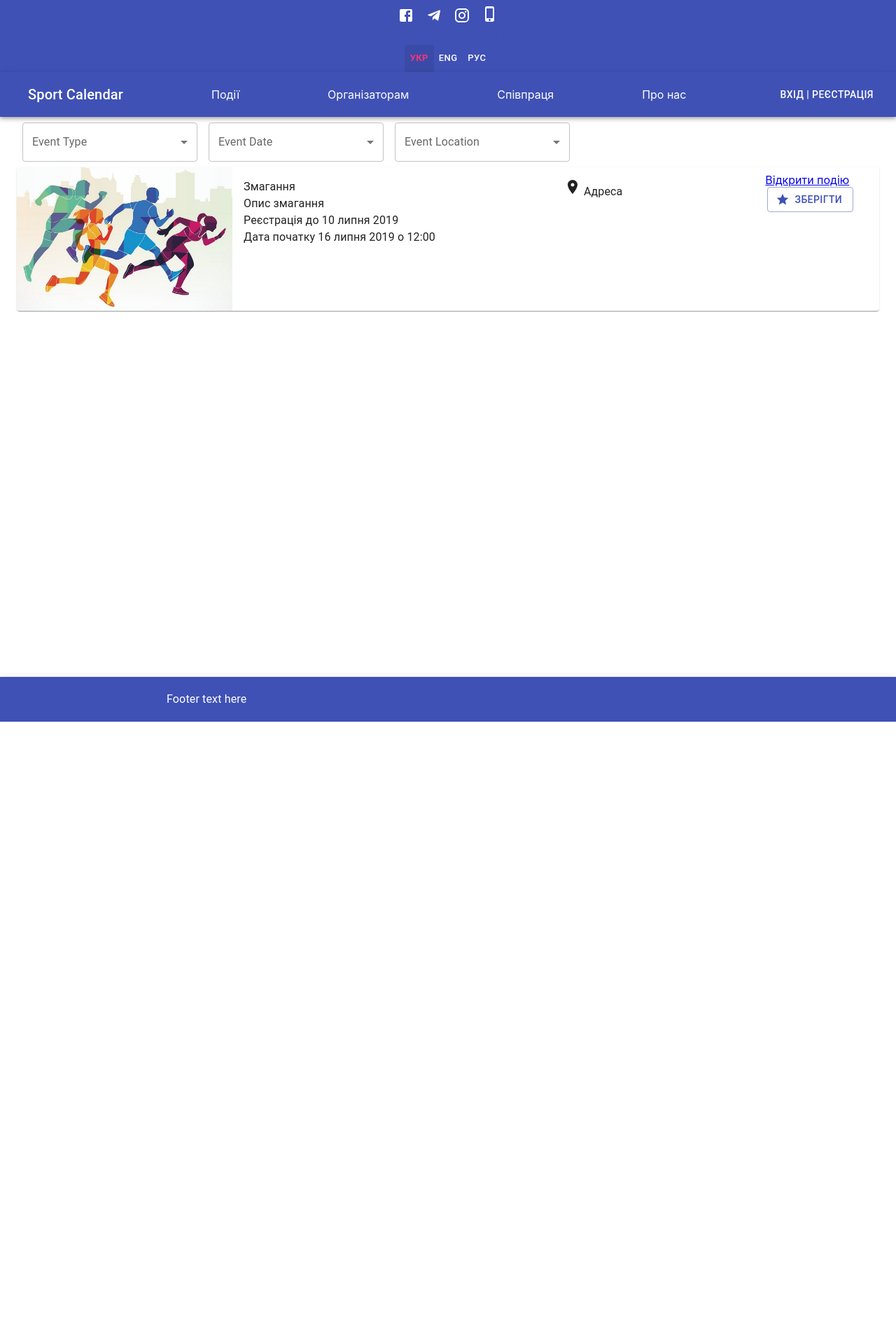
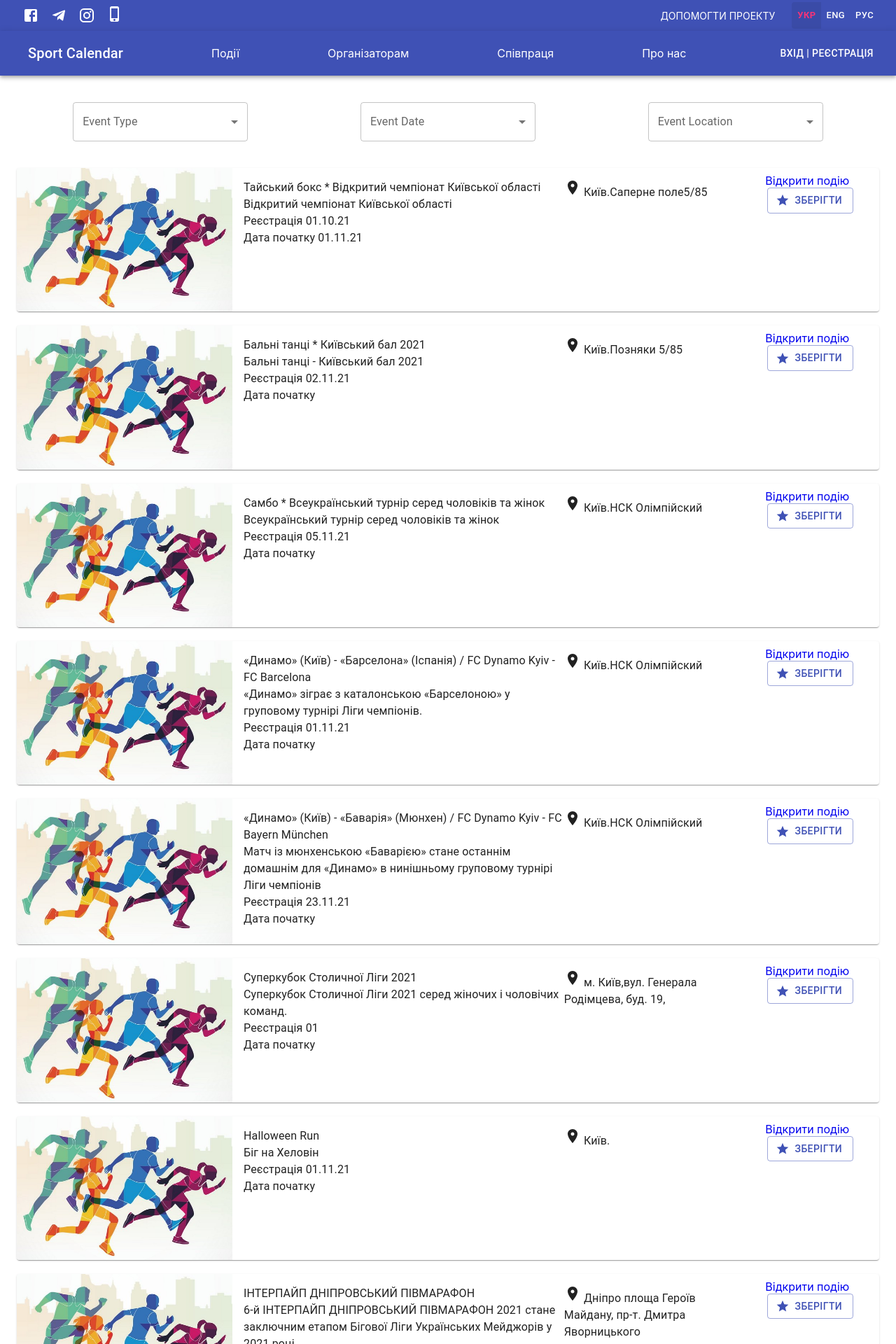
Before and after one commit to raa-intern/sportcalendar, a React (Create React App) app: page / in a window 1280 px wide. Shown: the top 1920 px of the page at 70% size. Before the commit the page ends 1031 px from the top, so only its background shows below. Built offline with nearby package versions, Linux system fonts and the light colour scheme.

Commit message:
add data

```diff
--- a/src/components/EventCard.jsx
+++ b/src/components/EventCard.jsx
@@ -12,11 +12,35 @@ import RoomIcon from "@mui/icons-material/Room";
 import StarIcon from "@mui/icons-material/Star";
 import image from "../assets/images/image.jpg";
 import { NavLink } from "react-router-dom";
+import { createStyles, makeStyles } from "@mui/styles";
 
-export default function EventCard() {
+const useStyles = makeStyles(() =>
+  createStyles({
+    name: {
+      fontWeight: "500",
+    },
+  })
+);
+
+export default function EventCard({ event }) {
+  const {
+    // id,
+    name,
+    // type,
+    // category,
+    description,
+    location,
+    registration_date,
+    start_date,
+    // finish_date,
+    // tags,
+  } = event;
+
+  const classes = useStyles();
+
   return (
     <>
-      <Card sx={{ display: "flex" }}>
+      <Card sx={{ display: "flex", mb: "20px" }}>
         <Grid container>
           <Grid item xs={3}>
             <CardMedia
@@ -30,14 +54,14 @@ export default function EventCard() {
             <CardContent>
               <Grid container>
                 <Grid item xs={8}>
-                  <Typography>Змагання</Typography>
-                  <Typography>Опис змагання</Typography>
-                  <Typography>Реєстрація до 10 липня 2019</Typography>
-                  <Typography>Дата початку 16 липня 2019 о 12:00</Typography>
+                  <Typography className={classes.name}>{name}</Typography>
+                  <Typography>{description}</Typography>
+                  <Typography>Реєстрація {registration_date}</Typography>
+                  <Typography>Дата початку {start_date}</Typography>
                 </Grid>
                 <Grid item xs={4}>
                   <Typography>
-                    <RoomIcon /> Адреса
+                    <RoomIcon /> {location}
                   </Typography>
                 </Grid>
               </Grid>
--- a/src/components/Filter.jsx
+++ b/src/components/Filter.jsx
@@ -1,16 +1,31 @@
 import React, { useState } from "react";
 import { FormControl, InputLabel, Select, MenuItem } from "@mui/material";
+import { createStyles, makeStyles } from "@mui/styles";
+
+const useStyles = makeStyles(() =>
+  createStyles({
+    wrap: {
+      width: "100%",
+      display: "flex",
+      justifyContent: "space-around",
+      marginTop: "30px",
+      marginBottom: "30px",
+    },
+  })
+);
 
 export default function Filter() {
   const [eventType, setEventType] = useState("");
   //   const [eventDate, setEventDate] = useState("");
   //   const [eventLocation, setEventLocation] = useState("");
+  const classes = useStyles();
 
   const handleChange = (event) => {
     setEventType(event.target.value);
   };
+
   return (
-    <>
+    <div className={classes.wrap}>
       <FormControl sx={{ m: 1, minWidth: 250 }}>
         <InputLabel id="event-type">Event Type</InputLabel>
         <Select
@@ -53,6 +68,6 @@ export default function Filter() {
           <MenuItem value={30}>Веслування</MenuItem>
         </Select>
       </FormControl>
-    </>
+    </div>
   );
 }
--- a/src/components/Header.jsx
+++ b/src/components/Header.jsx
@@ -25,7 +25,7 @@ export default function ButtonAppBar() {
     <Box>
       <SecondHeader />
       <AppBar position="static">
-        <Toolbar sx={{ justifyContent: "space-between" }}>
+        <Toolbar sx={{ justifyContent: "space-between", width: "100%" }}>
           <Typography variant="h6" component="div" sx={{ ml: 2 }}>
             Sport Calendar
           </Typography>
--- a/src/components/SecondHeader.jsx
+++ b/src/components/SecondHeader.jsx
@@ -1,4 +1,5 @@
 import React from "react";
+import { NavLink } from "react-router-dom";
 import {
   AppBar,
   Stack,
@@ -43,6 +44,7 @@ const useStyles = makeStyles((theme) =>
     },
 
     donation: {
+      textDecoration: "none",
       textTransform: "uppercase",
       fontSize: "14px",
       marginRight: "24px",
@@ -56,7 +58,7 @@ export default function SecondHeader() {
   const classes = useStyles();
 
   return (
-    <AppBar position="static" className={classes.appBar}>
+    <AppBar className={classes.appBar} position="static">
       <Stack direction="row" className={classes.socialIcons}>
         <IconButton aria-label="facebook">
           <FacebookIcon />
@@ -72,9 +74,9 @@ export default function SecondHeader() {
         </Link>
       </Stack>
 
-      <Link href="#" underline="none" className={classes.donation}>
+      <NavLink to="/events" className={classes.donation}>
         Допомогти проекту
-      </Link>
+      </NavLink>
 
       <ToggleButtonGroup
         size="small"
--- a/src/db/db.json
+++ b/src/db/db.json
@@ -1,13 +1,141 @@
 [
     {
-        "id": "1",
-        "name": "",
-        "type": "",
-        "category": "",
-        "description": "",
-        "location": "",
-        "registration_date": "",
-        "date": "",
-        "tags": []
+        "id": "01",
+        "name": "Тайський бокс * Відкритий чемпіонат Київської області",
+        "type": "Тайський бокс",
+        "category": "Аматори",
+        "description": "Відкритий чемпіонат Київської області",
+        "location": "Київ.Саперне поле5/85",
+        "registration_date": "01.10.21",
+        "start_date": "01.11.21",
+        "finish_date": "01.11.21",
+        "tags": [
+            "test"
+        ]
+    },
+    {
+        "id": "02",
+        "name": "Бальні танці * Київський бал 2021",
+        "type": "Бальні танці",
+        "category": "Аматори",
+        "description": "Бальні танці - Київський бал 2021",
+        "location": "Київ.Позняки 5/85",
+        "registration_date": "02.11.21",
+        "start date": "03.11.21",
+        "finsh date": "07.11.21",
+        "tags": [
+            "test"
+        ]
+    },
+    {
+        "id": "03",
+        "name": "Самбо * Всеукраїнський турнір серед чоловіків та жінок",
+        "type": "Самбо",
+        "category": "Відкритий чемпіонат Украіни",
+        "description": "Всеукраїнський турнір серед чоловіків та жінок",
+        "location": "Київ.НСК Олімпійский",
+        "registration_date": "05.11.21",
+        "start date": "03.12.21",
+        "finsh date": "05.12.21",
+        "tags": [
+            "test"
+        ]
+    },
+    {
+        "id": "04",
+        "name": "«Динамо» (Київ) - «Барселона» (Іспанія) / FC Dynamo Kyiv - FC Barcelona",
+        "type": "Футбол",
+        "category": "Champions league",
+        "description": "«Динамо» зіграє з каталонською «Барселоною» у груповому турнірі Ліги чемпіонів.",
+        "location": "Київ.НСК Олімпійский",
+        "registration_date": "01.11.21",
+        "date": "02.11.21",
+        "tags": [
+            "test"
+        ]
+    },
+    {
+        "id": "05",
+        "name": "«Динамо» (Київ) - «Баварія» (Мюнхен) / FC Dynamo Kyiv - FC Bayern München",
+        "type": "Футбол",
+        "category": "Champions league",
+        "description": "Матч із мюнхенською «Баварією» стане останнім домашнім для «Динамо» в нинішньому груповому турнірі Ліги чемпіонів",
+        "location": "Київ.НСК Олімпійский",
+        "registration_date": "23.11.21",
+        "start date": "23.11.21",
+        "finsh date": "23.11.21",
+        "tags": [
+            "test"
+        ]
+    },
+    {
+        "id": "06",
+        "name": "Суперкубок Столичної Ліги 2021",
+        "type": "волейбол",
+        "category": "Аматори",
+        "description": "Суперкубок Столичної Ліги 2021 серед жіночих і чоловічих команд.",
+        "location": "м. Київ,вул. Генерала Родімцева, буд. 19,",
+        "registration_date": "01",
+        "start date": "03.12.21",
+        "finsh date": "05.12.21",
+        "tags": [
+            "test"
+        ]
+    },
+    {
+        "id": "07",
+        "name": "Halloween Run",
+        "type": "Біг",
+        "category": "42 км",
+        "description": "Біг на Хеловін",
+        "location": "Київ.",
+        "registration_date": "01.11.21",
+        "start date": "01.11.21",
+        "finsh date": "07.12.21",
+        "tags": [
+            "test"
+        ]
+    },
+    {
+        "id": "08",
+        "name": "ІНТЕРПАЙП ДНІПРОВСЬКИЙ ПІВМАРАФОН",
+        "type": "Біг",
+        "category": "21 км",
+        "description": "6-й ІНТЕРПАЙП ДНІПРОВСЬКИЙ ПІВМАРАФОН 2021 стане заключним етапом Бігової Ліги Українських Мейджорів у 2021 році",
+        "location": "Дніпро площа Героїв Майдану, пр-т. Дмитра Яворницького",
+        "registration_date": "01.11.21",
+        "start date": "14.11.21",
+        "finsh date": "14.11.21",
+        "tags": [
+            "test"
+        ]
+    },
+    {
+        "id": "09",
+        "name": "Blue Lake Cup 2022",
+        "type": "Плавання",
+        "category": "Blue Lake Cup 2022",
+        "description": " Традиційно запрошуємо Вас розпочати сезон плавання по відкритій воді 2022 року на Кубку Блакитного озераасті",
+        "location": "Київська область с. Підгірці, озеро Блакитне",
+        "registration_date": "01.11.21",
+        "start date": "29.05.22",
+        "finsh date": "29.05.22 ",
+        "tags": [
+            "test"
+        ]
+    },
+    {
+        "id": "10",
+        "name": "Стрибки у воду * Чемпіонат світу серед юніорів",
+        "type": "Стрибки у воду",
+        "category": "Вишка 15 м",
+        "description": "Чемпіонат світу серед юніорів",
+        "location": "Київ.НСК Олімпійский",
+        "registration_date": "01.11.21",
+        "start date": "22.11.21",
+        "finsh date": "07.12.21",
+        "tags": [
+            "test"
+        ]
     }
 ]
--- a/src/index.css
+++ b/src/index.css
@@ -11,7 +11,22 @@ code {
   font-family: source-code-pro, Menlo, Monaco, Consolas, "Courier New",
     monospace;
 }
+
 .css-1y9n3ry-MuiPaper-root-MuiAppBar-root {
-  background-color: #3f51b5 !important;
-  color: white !important;
+  flex-direction: row !important;
 }
+
+ul {
+  list-style: none;
+  padding: 0;
+  margin: 0;
+}
+
+h2,
+p {
+  margin: 0;
+}
+
+a {
+  text-decoration: none;
+}
--- a/src/pages/HomePage.jsx
+++ b/src/pages/HomePage.jsx
@@ -4,14 +4,25 @@ import Footer from "../components/Footer";
 import EventCard from "../components/EventCard";
 import Filter from "../components/Filter";
 import { Container } from "@mui/material";
-
+import events from "../db/db.json";
+console.log(events);
 export default function HomePage() {
   return (
     <>
       <Header />
-      <Container maxWidth="xl" sx={{ height: "100vh" }}>
+      <Container maxWidth="xl">
         <Filter />
-        <EventCard />
+        {events && (
+          <ul>
+            {events.map((event) => {
+              return (
+                <li key={event.id}>
+                  <EventCard event={event} />
+                </li>
+              );
+            })}
+          </ul>
+        )}
       </Container>
       <Footer />
     </>
```
